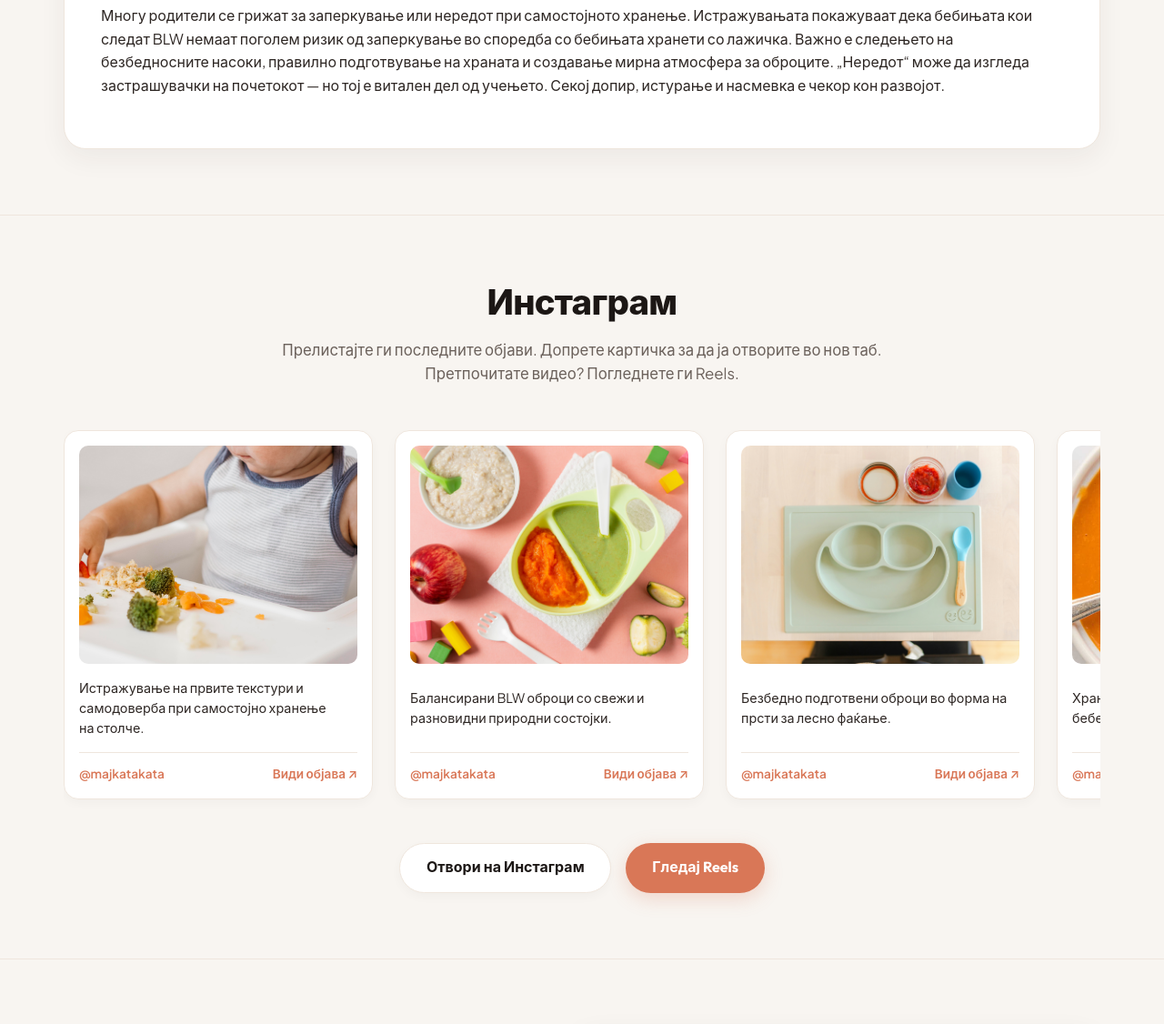
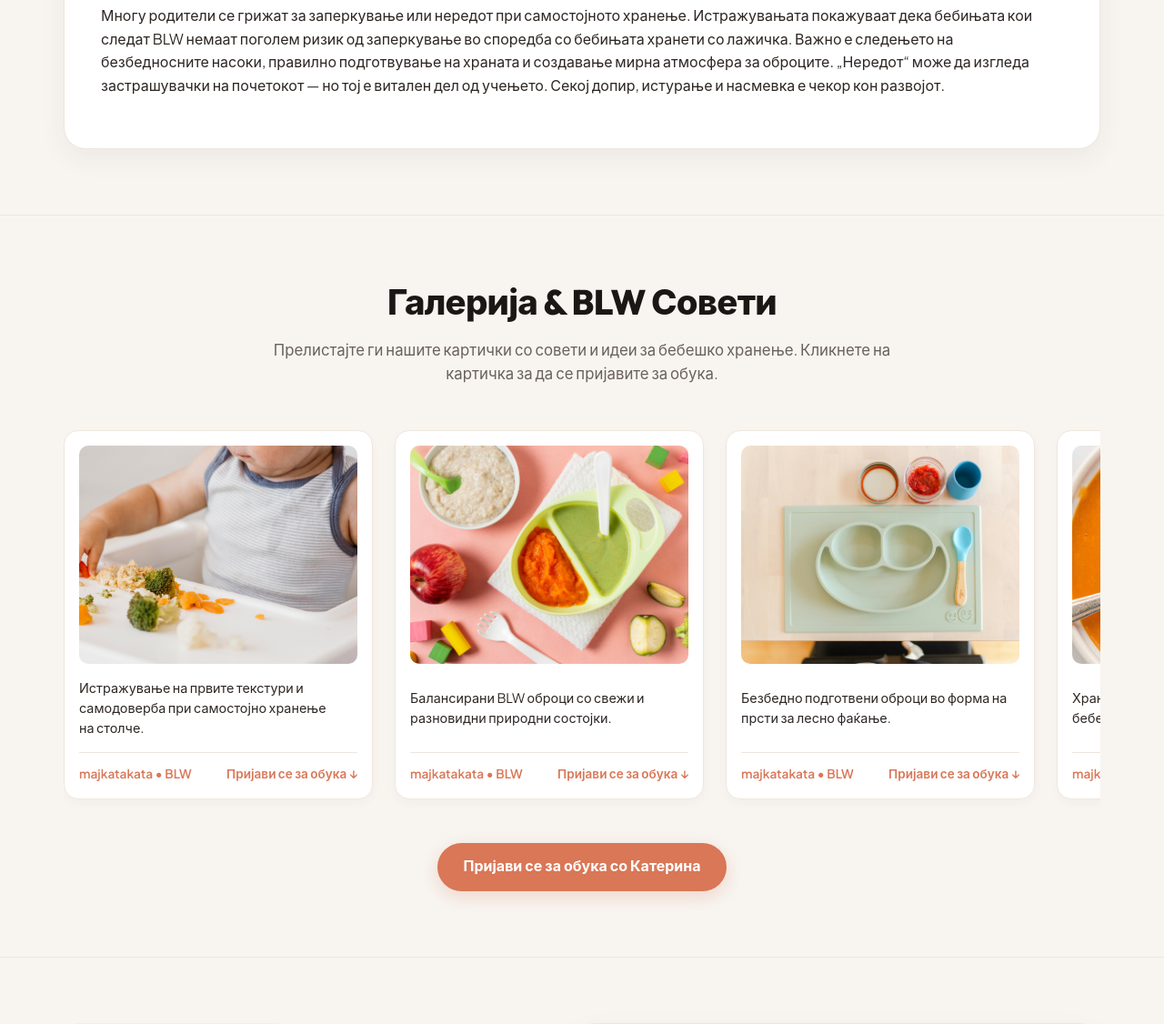
Before and after one commit to ledjape/majkatakata, a Django app: page / in a window 1280 px wide. Shown: the part 3440-4566 px from the top of the page at 91% size. Run offline with Django 5.2, Linux system fonts and the light colour scheme; data that the repository does not hold is empty.

Commit message:
Redo Instagram section into internal Gallery & Tips cards with zero external links to focus user on registration

```diff
--- a/hub/templates/hub/home.html
+++ b/hub/templates/hub/home.html
@@ -80,7 +80,7 @@
       <ul class="nav-links">
         <li><a href="#about" class="nav-link" data-lang-mk="За мене" data-lang-en="About me">За мене</a></li>
         <li><a href="#why" class="nav-link" data-lang-mk="Зошто BLW" data-lang-en="Why BLW">Зошто BLW</a></li>
-        <li><a href="#instagram" class="nav-link" data-lang-mk="Инстаграм" data-lang-en="Instagram">Инстаграм</a></li>
+        <li><a href="#gallery" class="nav-link" data-lang-mk="Галерија" data-lang-en="Gallery">Галерија</a></li>
         <li><a href="#connect" class="nav-link" data-lang-mk="Контакт" data-lang-en="Connect">Контакт</a></li>
       </ul>
 
@@ -248,72 +248,69 @@
       </div>
     </section>
 
-    <!-- Modern Instagram Scroller Section -->
-    <section id="instagram" class="section-block">
+    <!-- Gallery & BLW Tips Section (Cards pointing directly to Registration Form) -->
+    <section id="gallery" class="section-block">
       <div class="section-container">
         <div class="section-header-centered">
-          <h2 class="section-title" data-lang-mk="Инстаграм" data-lang-en="Instagram">Инстаграм</h2>
-          <p class="section-subtitle" data-lang-mk="Прелистајте ги последните објави. Допрете картичка за да ја отворите во нов таб. Претпочитате видео? Погледнете ги Reels." data-lang-en="Swipe through recent posts. Tap a card to open it in a new tab. Prefer video? Check out the Reels.">
-            Прелистајте ги последните објави. Допрете картичка за да ја отворите во нов таб. Претпочитате видео? Погледнете ги <a href="https://www.instagram.com/majkatakata/reels/" target="_blank" rel="noopener noreferrer"><strong>Reels</strong></a>.
+          <h2 class="section-title" data-lang-mk="Галерија & BLW Совети" data-lang-en="Gallery & BLW Tips">Галерија & BLW Совети</h2>
+          <p class="section-subtitle" data-lang-mk="Прелистајте ги нашите картички со совети и идеи за бебешко хранење. Кликнете на картичка за да се пријавите за обука." data-lang-en="Browse our feature cards with practical baby-led feeding tips. Tap any card to sign up for training.">
+            Прелистајте ги нашите картички со совети и идеи за бебешко хранење. Кликнете на картичка за да се пријавите за обука.
           </p>
         </div>
 
-        <div class="ig-scroller" aria-label="Instagram posts carousel">
-          <!-- Post 1 -->
-          <a class="ig-card-modern" href="https://www.instagram.com/majkatakata/p/C4IRT5ONbo3/?hl=en" target="_blank" rel="noopener noreferrer">
+        <div class="ig-scroller" aria-label="BLW tips gallery">
+          <!-- Card 1 -->
+          <a class="ig-card-modern" href="#connect">
             <img src="{% static 'img/res_2/cute-baby-boy-highchair-choosing-what-eat.jpg' %}" alt="Baby Led Weaning post" loading="lazy" decoding="async" />
             <div class="ig-card-caption" data-lang-mk="Истражување на првите текстури и самодоверба при самостојно хранење на столче." data-lang-en="Exploring first textures and self-feeding confidence at the highchair.">
               Истражување на првите текстури и самодоверба при самостојно хранење на столче.
             </div>
             <div class="ig-card-footer">
-              <span class="subtle">@majkatakata</span>
-              <span data-lang-mk="Види објава ↗" data-lang-en="View Post ↗">Види објава ↗</span>
+              <span class="subtle">majkatakata • BLW</span>
+              <span data-lang-mk="Пријави се за обука ↓" data-lang-en="Sign Up for Training ↓">Пријави се за обука ↓</span>
             </div>
           </a>
 
-          <!-- Post 2 -->
-          <a class="ig-card-modern" href="https://www.instagram.com/majkatakata/p/CL33DVYLHHU/?hl=en" target="_blank" rel="noopener noreferrer">
+          <!-- Card 2 -->
+          <a class="ig-card-modern" href="#connect">
             <img src="{% static 'img/res_2/baby-food-arrangement-top-view.jpg' %}" alt="BLW food arrangement" loading="lazy" decoding="async" />
             <div class="ig-card-caption" data-lang-mk="Балансирани BLW оброци со свежи и разновидни природни состојки." data-lang-en="Balanced BLW meal arrangements with fresh, colorful real food ingredients.">
               Балансирани BLW оброци со свежи и разновидни природни состојки.
             </div>
             <div class="ig-card-footer">
-              <span class="subtle">@majkatakata</span>
-              <span data-lang-mk="Види објава ↗" data-lang-en="View Post ↗">Види објава ↗</span>
+              <span class="subtle">majkatakata • BLW</span>
+              <span data-lang-mk="Пријави се за обука ↓" data-lang-en="Sign Up for Training ↓">Пријави се за обука ↓</span>
             </div>
           </a>
 
-          <!-- Post 3 -->
-          <a class="ig-card-modern" href="https://www.instagram.com/majkatakata/p/CLjg9W9LCFc/?hl=en" target="_blank" rel="noopener noreferrer">
+          <!-- Card 3 -->
+          <a class="ig-card-modern" href="#connect">
             <img src="{% static 'img/res_2/plate_tray_baby_led_weaning_2.jpg' %}" alt="BLW plate tray" loading="lazy" decoding="async" />
             <div class="ig-card-caption" data-lang-mk="Безбедно подготвени оброци во форма на прсти за лесно фаќање." data-lang-en="Age-appropriate food finger shapes prepared safely for easy baby grasping.">
               Безбедно подготвени оброци во форма на прсти за лесно фаќање.
             </div>
             <div class="ig-card-footer">
-              <span class="subtle">@majkatakata</span>
-              <span data-lang-mk="Види објава ↗" data-lang-en="View Post ↗">Види објава ↗</span>
+              <span class="subtle">majkatakata • BLW</span>
+              <span data-lang-mk="Пријави се за обука ↓" data-lang-en="Sign Up for Training ↓">Пријави се за обука ↓</span>
             </div>
           </a>
 
-          <!-- Post 4 -->
-          <a class="ig-card-modern" href="https://www.instagram.com/majkatakata/reels/" target="_blank" rel="noopener noreferrer">
+          <!-- Card 4 -->
+          <a class="ig-card-modern" href="#connect">
             <img src="{% static 'img/res_2/creamy-carrot-soup-2022-1500-6.jpg' %}" alt="Nutrient-rich carrot soup" loading="lazy" decoding="async" />
-            <div class="ig-card-caption" data-lang-mk="Хранливи рецепти, видео водичи и Reels за бебешко хранење." data-lang-en="Nutrient-rich recipes, video guides & Reels for baby-led self-feeding.">
-              Хранливи рецепти, видео водичи и Reels за бебешко хранење.
+            <div class="ig-card-caption" data-lang-mk="Хранливи рецепти, видео водичи и идеи за бебешко хранење." data-lang-en="Nutrient-rich recipes, video guides & ideas for baby-led self-feeding.">
+              Хранливи рецепти, видео водичи и идеи за бебешко хранење.
             </div>
             <div class="ig-card-footer">
-              <span class="subtle">@majkatakata/reels</span>
-              <span data-lang-mk="Гледај Reels ↗" data-lang-en="Watch Reels ↗">Гледај Reels ↗</span>
+              <span class="subtle">majkatakata • BLW</span>
+              <span data-lang-mk="Пријави се за обука ↓" data-lang-en="Sign Up for Training ↓">Пријави се за обука ↓</span>
             </div>
           </a>
         </div>
 
         <div style="display: flex; gap: 1rem; justify-content: center; margin-top: 2rem; flex-wrap: wrap;">
-          <a href="https://www.instagram.com/majkatakata/" target="_blank" rel="noopener noreferrer" class="btn-secondary-action" data-lang-mk="Отвори на Инстаграм" data-lang-en="View on Instagram">
-            Отвори на Инстаграм
-          </a>
-          <a href="https://www.instagram.com/majkatakata/reels/" target="_blank" rel="noopener noreferrer" class="btn-primary-action" data-lang-mk="Гледај Reels" data-lang-en="Watch Reels">
-            Гледај Reels
+          <a href="#connect" class="btn-primary-action" data-lang-mk="Пријави се за обука со Катерина" data-lang-en="Sign Up for Training with Katerina">
+            Пријави се за обука со Катерина
           </a>
         </div>
       </div>
@@ -416,7 +413,7 @@
           <img src="{% static 'logo_black_white.svg' %}" alt="majkatakata monochrome logo" class="footer-brand-logo footer-logo-bw" />
         </a>
         <div style="display: flex; gap: 1rem;">
-          <a href="https://instagram.com/majkatakata" target="_blank" rel="noopener noreferrer" class="btn-secondary-action">Instagram @majkatakata</a>
+          <a href="#connect" class="btn-primary-action" style="text-decoration:none;" data-lang-mk="Пријави се за обука" data-lang-en="Sign Up for Training">Пријави се за обука</a>
         </div>
       </div>
 
```
